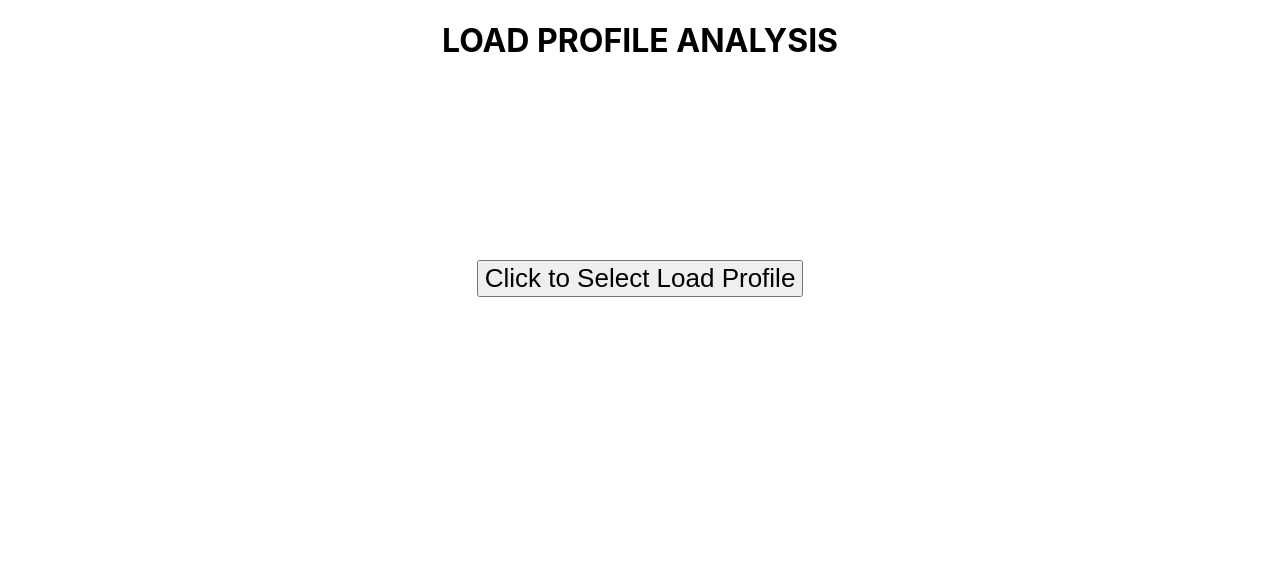
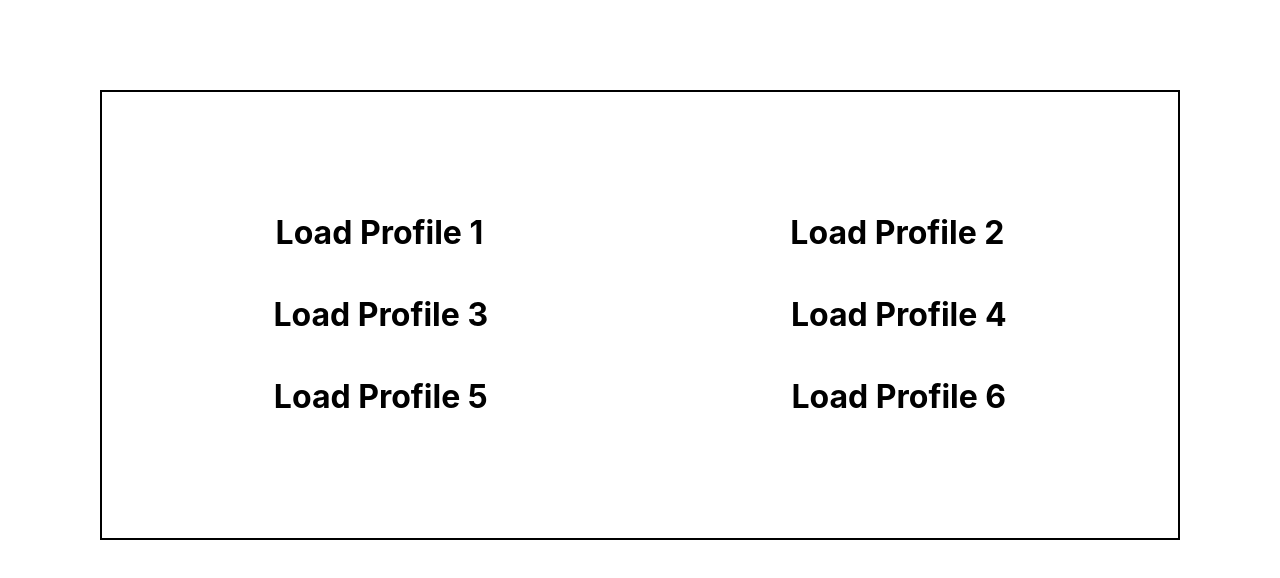
Before and after one commit to MUHAMMAD-MUNEEB-WASEEM/power-generation-app, a React (Vite) app: page / in a window 1280 px wide. Shown: the top 578 px of the page. Built offline with nearby package versions, Linux system fonts and the light colour scheme.

Commit message:
select Load Proflie section

```diff
--- a/src/App.jsx
+++ b/src/App.jsx
@@ -2,12 +2,14 @@
 import logo from './logo.svg'
 import './App.css'
 import Home from './components/Home/Home'
+import SelectLoadProfiles from './components/SelectLoadProfiles/SelectLoadProfiles'
 
 function App() {
 
   return (
     <div className="App">
-      <Home/>
+      {/* <Home/> */}
+      <SelectLoadProfiles/>
     </div>
   )
 }
--- /dev/null
+++ b/src/components/SelectLoadProfiles/SelectLoadProfiles.css
@@ -0,0 +1,23 @@
+.selectLoadProfiles{
+    max-height: 100vh;
+    overflow: hidden;
+}
+
+
+.selectLoadProfiles__container{
+    margin: 90px 100px;
+    border: 2px solid #000;
+}
+
+.selectLoadProfiles__main{
+    display: flex;
+    flex-direction: column;
+    padding: 100px 20px;
+    justify-content: space-evenly;
+}
+
+
+.selectLoadProfiles__heading__container{
+    display:flex;
+    justify-content: space-around;
+}
--- /dev/null
+++ b/src/components/SelectLoadProfiles/SelectLoadProfiles.jsx
@@ -0,0 +1,54 @@
+import './SelectLoadProfiles.css'
+
+function SelectLoadProfiles() {
+  return (
+        <div className="selectLoadProfiles">
+            <div className="selectLoadProfiles__container">
+                <div className="selectLoadProfiles__main">
+
+
+                    <div className="selectLoadProfiles__one">
+                        <div className="selectLoadProfiles__heading__container">
+                            <div className='selectLoadProfiles__heading'>
+                                <h1>Load Profile 1</h1>
+                            </div>
+
+                            <div className='selectLoadProfiles__heading'>
+                                <h1>Load Profile 2</h1>
+                            </div>
+                        </div>
+                    </div>
+
+
+                    <div className="selectLoadProfiles__two">
+                        <div className="selectLoadProfiles__heading__container">
+                            <div className='selectLoadProfiles__heading'>
+                                <h1>Load Profile 3</h1>
+                            </div>
+
+                            <div className='selectLoadProfiles__heading'>
+                                <h1>Load Profile 4</h1>
+                            </div>
+                        </div>
+                    </div>
+
+                    <div className="selectLoadProfiles__three">
+                        <div className="selectLoadProfiles__heading__container">
+                            <div className='selectLoadProfiles__heading'>
+                                <h1>Load Profile 5</h1>
+                            </div>
+
+                            <div className='selectLoadProfiles__heading'>
+                                <h1>Load Profile 6</h1>
+                            </div>
+                        </div>
+                    </div>
+
+
+                </div>
+            </div>
+        </div>
+  )
+}
+
+export default SelectLoadProfiles;
```
